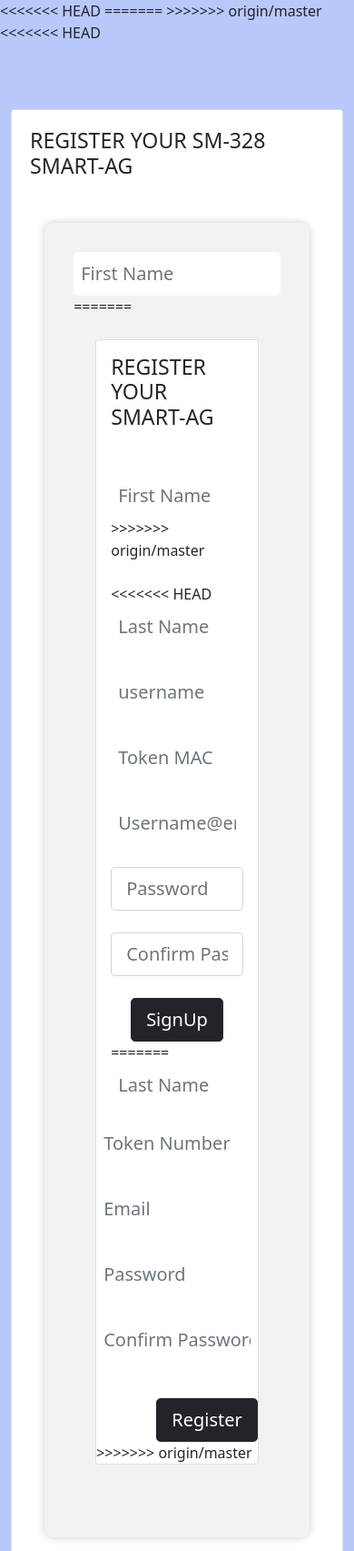
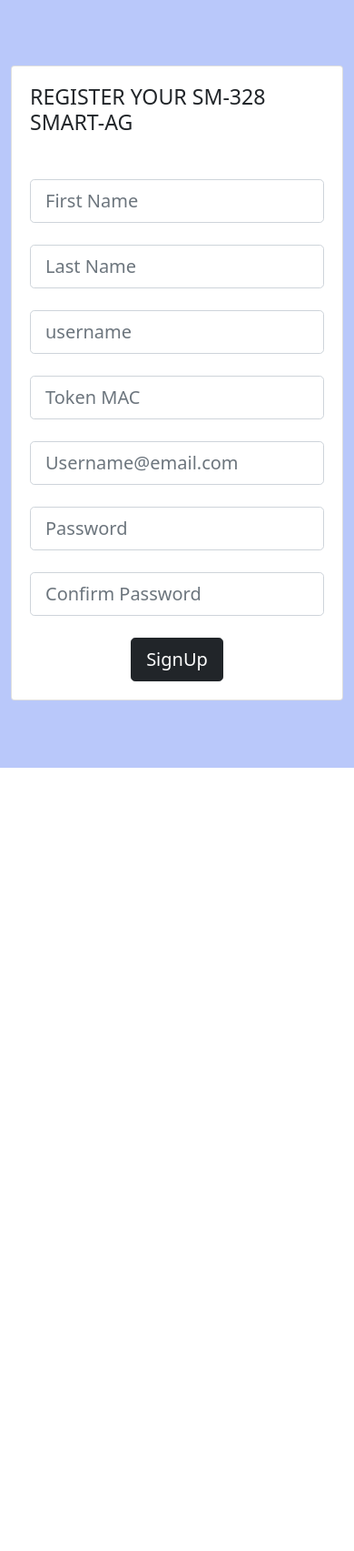
Before and after one commit to Gonelastvirus/finalyearproject, a Django app: page /register in a window 390 px wide. Shown: the top 1705 px of the page at 91% size. After the commit the page ends 844 px from the top, so only its background shows below. Run offline with Django 4.2, Linux system fonts and the light colour scheme.

Commit message:
responsive1

```diff
--- a/iotapp/consumer.py
+++ b/iotapp/consumer.py
@@ -48,7 +48,7 @@ class DashConsumer(AsyncJsonWebsocketConsumer):
             pass
         else:
             print(timestamp)
-            time=str(timestamp.time())
+            time=(timestamp.strftime("%H:%M:%S"))
             # create a new SensorData model instance and save it to the database
             sensor_data = SensorData(user=user, sensor_value=val, timestamp=timestamp)
             await database_sync_to_async(sensor_data.save)()
--- a/statics/css/style.css
+++ b/statics/css/style.css
@@ -1,6 +1,6 @@
 :root {
     --offcanvas-width: 270px;
-    --topNavbarHeight: 56px;
+    --topNavbarHeight: 54px;
 }
 
 .sidebar-nav {
@@ -92,6 +92,7 @@ form {
   .edit-icon {
     cursor: pointer;
   }
+
   @media (max-width: 768px) {
     form {
       width: 90%;
@@ -100,7 +101,6 @@ form {
       position: relative;
       top: 1rem;
     }
-
     .form-group {
       flex-direction: column;
     }
--- a/templates/register.html
+++ b/templates/register.html
@@ -7,16 +7,11 @@
         <meta name="viewport" content="width=device-width, initial-scale=1">
         <!-- Bootstrap CSS -->
         <link href="https://cdn.jsdelivr.net/npm/bootstrap@5.0.2/dist/css/bootstrap.min.css" rel="stylesheet" integrity="sha384-EVSTQN3/azprG1Anm3QDgpJLIm9Nao0Yz1ztcQTwFspd3yD65VohhpuuCOmLASjC" crossorigin="anonymous">
-<<<<<<< HEAD
-=======
-        <link rel="stylesheet" type="text/css" href="{% static 'css/style.css' %}">
->>>>>>> origin/master
         <!--Icons-->
         <link rel="stylesheet" href="https://cdn.jsdelivr.net/npm/bootstrap-icons@1.10.3/font/bootstrap-icons.css">
         <title>SM-328</title>
 
 </head>
-<<<<<<< HEAD
 <body style="background-color: #b9c8fa;">
     <section>
         <div class="container py-5 h-100">
@@ -38,34 +33,10 @@
                         <div class="col-md-6 mb-4">
                           <div class="form-outline">
                             <input type="text" name="first_name"  id="form3Example1m" class="form-control form-control-lg" placeholder="First Name"/>
-=======
-<body style="background-color: #1f3352;">
-
-    <section>
-        <div class="container py-0 h-100">
-          <div class="row d-flex justify-content-center align-items-center h-100">
-            <div class="col">
-              <div class="card card-registration my-4">
-                <div class="row g-0">
-                  <div class="col-xl-6 d-none d-xl-block">
-                    <img src="https://images5.alphacoders.com/600/600293.jpg"
-                      alt="Sample photo" class="img-fluid"
-                      style="height: 600px; width: auto;" />
-                  </div>
-                  <div class="col-xl-6">
-                    <div class="card-body p-md-5 text-black">
-                      <h3 class="mb-5 text-uppercase">Register your Smart-Ag</h3>
-
-                      <div class="row">
-                        <div class="col-md-6 mb-4">
-                          <div class="form-outline">
-                            <input type="text" id="form3Example1m" class="form-control form-control-lg" placeholder="First Name"/>
->>>>>>> origin/master
                           </div>
                         </div>
                         <div class="col-md-6 mb-4">
                           <div class="form-outline">
-<<<<<<< HEAD
                             <input type="text"  name="last_name" id="form3Example1n" class="form-control form-control-lg" placeholder="Last Name"/>
                           </div>
                         </div>
@@ -94,27 +65,6 @@
                         <input  class="btn btn-dark btn-lg btn-block" type="submit" value="SignUp" name="">
                       </div>
                       </form>
-=======
-                            <input type="text" id="form3Example1n" class="form-control form-control-lg" placeholder="Last Name"/>
-                          </div>
-                        </div>
-                      </div>
-                      <div class="form-outline mb-4">
-                        <input type="text" id="form3Example8" class="form-control form-control-lg" placeholder="Token Number" />
-                      </div>
-                      <div class="form-outline mb-4">
-                        <input type="text" id="form3Example8" class="form-control form-control-lg" placeholder="Email" />
-                      </div>
-                      <div class="form-outline mb-4">
-                        <input type="text" id="form3Example8" class="form-control form-control-lg" placeholder="Password" />
-                      </div>
-                      <div class="form-outline mb-4">
-                        <input type="text" id="form3Example8" class="form-control form-control-lg" placeholder="Confirm Password" />
-                      </div>
-                      <div class="d-flex justify-content-end pt-3">
-                        <button type="button" class="btn btn-dark btn-lg ms-2">Register</button>
-                      </div>
->>>>>>> origin/master
                     </div>
                   </div>
                 </div>
@@ -123,10 +73,5 @@
           </div>
         </div>
       </section>
-<<<<<<< HEAD
-      </section>
-=======
-
->>>>>>> origin/master
 </body>
 </html>
--- a/templates/soiltemperature.html
+++ b/templates/soiltemperature.html
@@ -2,7 +2,7 @@
 {% load static %}
 {% block content %}
 {% if user.is_authenticated %}
-<main class="mt-5 pt-3">
+<main class="mt-5 pt-5">
     <div class="row justify-content-center">
         <div class="col-md-6 mb-3">
         <div class="card custom-rounded-card mb-4">
```
Also changed, not shown: statics/js/style.js (+48 -40 lines), templates/dashboard.html (+9 -9 lines), db.sqlite3.
